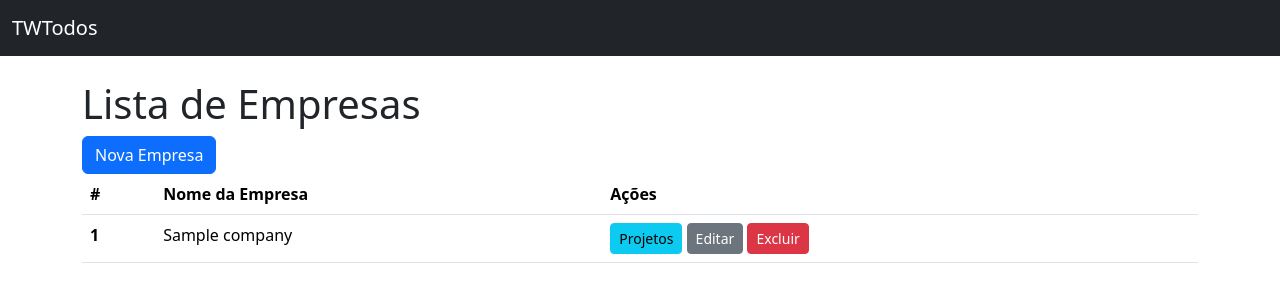
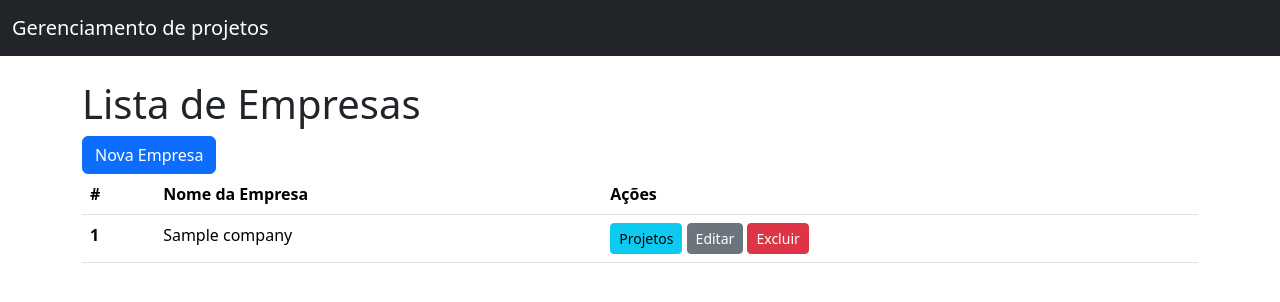
Before and after one commit to ViniciusHSilva6605/Gerenciamento_de_projetos, a Django app: page /companies/ in a window 1280 px wide. Shown: the top 302 px of the page. Run offline with Django 4.2, Linux system fonts and the light colour scheme; tables that the repository leaves empty hold one stand-in row (values such as "Sample post").

Commit message:
Update base.html

```diff
--- a/todos/templates/base.html
+++ b/todos/templates/base.html
@@ -11,7 +11,7 @@
   <body>
     <nav class="navbar bg-dark mb-4" data-bs-theme="dark">
         <div class="container-fluid">
-            <a class="navbar-brand" href="{% url 'todo_list' %}">TWTodos</a>
+            <a class="navbar-brand" href="{% url 'todo_list' %}">Gerenciamento de projetos</a>
         </div>
     </nav>
 
```
